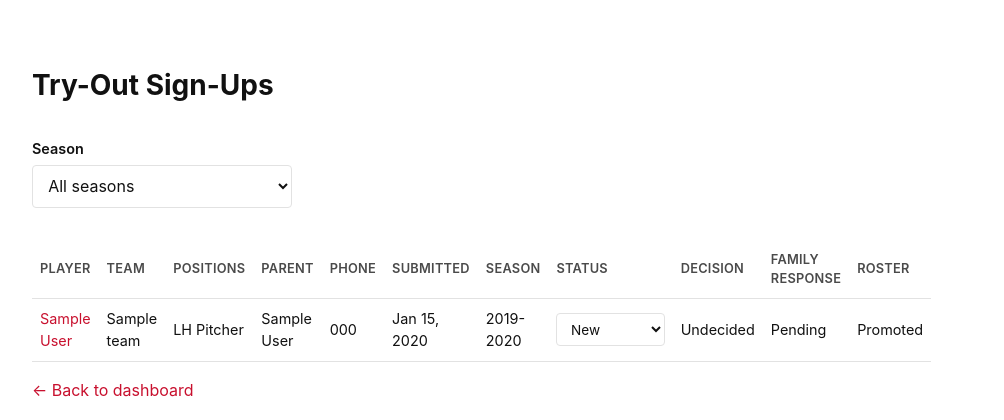
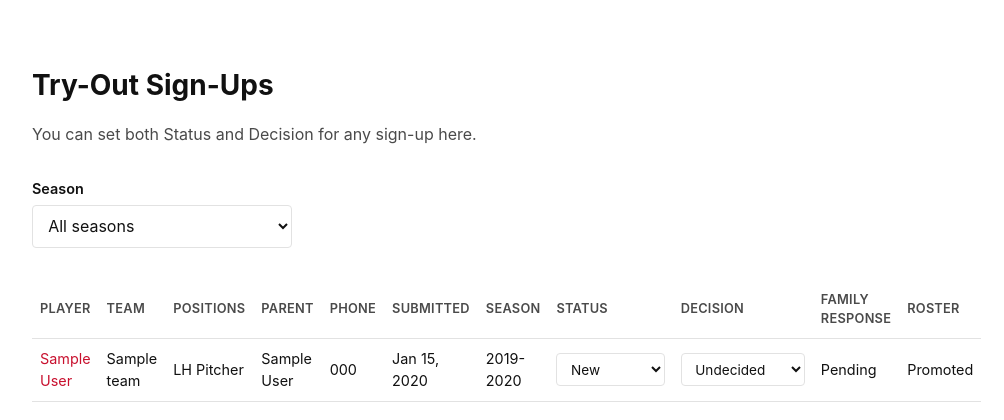
Before and after one commit to haewonito/baseball_club_site, a Django app: page /accounts/dashboard/admin/tryouts/ in a window 1280 px wide. Shown: the part 114-534 px from the top of the page, without its empty margins (272-1276 px from the left). Run offline with Django 5.2, Linux system fonts and the light colour scheme; a user stored in the database is signed in; tables that the repository leaves empty hold one stand-in row (values such as "Sample post").

Commit message:
Make Status and Decision both editable from either dashboard
Previously the admin dashboard could only edit Status (Decision was
read-only text) and the coach dashboard could only edit Decision
(Status was read-only text). Both fields are now editable from both
dashboards -- admin_tryouts_list, admin_tryout_detail, and
coach_tryouts all show live dropdowns for both, reusing the existing
_tryout_status_select.html/_tryout_decision_select.html partials.

Both underlying views (admin_tryout_status_change,
coach_tryout_decision_change) now share a single permission check,
_can_manage_tryout_signup: an admin can act on any signup, a coach only
on their own team's -- same scoping already used for roster/practice
editing. No new audit-logging code was needed -- TryoutStatusChange and
TryoutDecisionChange already record changed_by regardless of role, and
both are already registered read-only in Django admin
(TryoutStatusChangeAdmin/TryoutDecisionChangeAdmin), so every edit from
either dashboard shows up there with who made it.

Also: added a case-insensitive uniqueness fix for accounts.User while
investigating an unrelated email-collision question this session --
email is the account identifier (no username), but the field-level
unique=True is a case-sensitive DB index, so "James@x.com" and
"james@x.com" could coexist as two accounts. New user creation now
lowercases the full email (not just normalize_email's domain-only
lowercasing), InviteClaimSignupForm.clean_email checks case-
insensitively, and a new Lower(email) UniqueConstraint on User backstops
every other creation path (including Django admin's own User form).

Verified end-to-end against the dev server: admin editing Decision from
the list/detail page logs to TryoutDecisionChange with the admin as
changed_by; a coach editing Status logs to TryoutStatusChange with the
coach as changed_by; a coach acting on a signup outside their team still
gets 403 on both; both audit trails show up correctly in Django admin;
and both the form-level and DB-level email-uniqueness checks correctly
reject a case-different duplicate.

Co-Authored-By: Claude Sonnet 5 <noreply@anthropic.com>

```diff
--- a/apps/accounts/forms.py
+++ b/apps/accounts/forms.py
@@ -161,8 +161,10 @@ class InviteClaimSignupForm(forms.Form):
     password2 = forms.CharField(widget=forms.PasswordInput, label="Confirm password")
 
     def clean_email(self):
-        email = self.cleaned_data["email"]
-        if User.objects.filter(email=email).exists():
+        # Case-insensitive: "James@x.com" must collide with an existing
+        # "james@x.com" the same way User's DB constraint requires.
+        email = self.cleaned_data["email"].lower()
+        if User.objects.filter(email__iexact=email).exists():
             raise forms.ValidationError(
                 "An account with this email already exists -- log in instead."
             )
--- a/apps/accounts/models.py
+++ b/apps/accounts/models.py
@@ -4,6 +4,7 @@ from datetime import timedelta
 from django.contrib.auth.base_user import BaseUserManager
 from django.contrib.auth.models import AbstractUser
 from django.db import models
+from django.db.models.functions import Lower
 from django.utils import timezone
 
 
@@ -17,7 +18,11 @@ class UserManager(BaseUserManager):
     """create_user/create_superuser keyed on email -- there is no username."""
 
     def _create_user(self, email, password, **extra_fields):
-        email = self.normalize_email(email)
+        # Fully lowercased, not just normalize_email's domain-only
+        # lowercasing -- email is the account identifier here (no
+        # username), so "James@x.com" and "james@x.com" must resolve to
+        # the same account rather than silently becoming two.
+        email = self.normalize_email(email).lower()
         user = self.model(email=email, **extra_fields)
         user.set_password(password)
         user.save(using=self._db)
@@ -58,6 +63,16 @@ class User(AbstractUser):
     roles = models.ManyToManyField(
         "UserRole", blank=True, related_name="users"
     )
+
+    class Meta:
+        # Belt-and-suspenders on top of the field-level unique=True above --
+        # that's a case-sensitive DB index, so "James@x.com"/"james@x.com"
+        # could otherwise coexist as two rows. Catches any creation path,
+        # not just the ones that remember to check case-insensitively
+        # themselves (see InviteClaimSignupForm.clean_email).
+        constraints = [
+            models.UniqueConstraint(Lower("email"), name="unique_lower_email"),
+        ]
 
     def __str__(self):
         return self.get_full_name() or self.email
--- a/apps/accounts/templates/accounts/admin_tryout_detail.html
+++ b/apps/accounts/templates/accounts/admin_tryout_detail.html
@@ -21,9 +21,8 @@
   </section>
 
   <section class="team-section">
-    <h2>Coach Decision</h2>
-    {# Set by the coach assigned to this signup's team, not from here. #}
-    <p>{{ signup.get_coach_decision_display }}</p>
+    <h2>Decision</h2>
+    {% include "partials/_tryout_decision_select.html" with signup=signup decision_choices=decision_choices %}
   </section>
 
   <section class="team-section">
--- a/apps/accounts/templates/accounts/admin_tryouts_list.html
+++ b/apps/accounts/templates/accounts/admin_tryouts_list.html
@@ -5,6 +5,7 @@
 {% block content %}
   <section class="page-hero">
     <h1>Try-Out Sign-Ups</h1>
+    <p>You can set both Status and Decision for any sign-up here.</p>
   </section>
 
   <form class="filter-form" method="get">
@@ -47,8 +48,7 @@
             <td>{{ signup.submitted_at|date:"M j, Y" }}</td>
             <td>{{ signup.season_label }}</td>
             <td>{% include "partials/_tryout_status_select.html" with signup=signup status_choices=status_choices %}</td>
-            {# Set by the assigned coach, not editable from here -- see coach_tryout_decision_change. #}
-            <td>{{ signup.get_coach_decision_display }}</td>
+            <td>{% include "partials/_tryout_decision_select.html" with signup=signup decision_choices=decision_choices %}</td>
             <td>{{ signup.get_family_response_display }}</td>
             <td>{{ signup.promoted_player|yesno:"Promoted,—" }}</td>
           </tr>
--- a/apps/accounts/views.py
+++ b/apps/accounts/views.py
@@ -101,6 +101,7 @@ def admin_tryouts_list(request):
             "years": years,
             "selected_year": selected_year,
             "status_choices": TryoutStatus.choices,
+            "decision_choices": TryoutDecision.choices,
         },
     )
 
@@ -125,6 +126,7 @@ def admin_tryout_detail(request, pk):
         {
             "signup": signup,
             "status_choices": TryoutStatus.choices,
+            "decision_choices": TryoutDecision.choices,
             "status_changes": status_changes,
             "decision_changes": decision_changes,
         },
@@ -134,10 +136,10 @@ def admin_tryout_detail(request, pk):
 @login_required
 @require_POST
 def admin_tryout_status_change(request, pk):
-    if not request.user.is_admin:
+    signup = get_object_or_404(TryoutSignup.objects.select_related("team"), pk=pk)
+    if not _can_manage_tryout_signup(request.user, signup.team):
         raise PermissionDenied
 
-    signup = get_object_or_404(TryoutSignup, pk=pk)
     new_status = request.POST.get("status", "")
     if new_status not in dict(TryoutStatus.choices):
         return HttpResponseBadRequest("Invalid status")
@@ -369,6 +371,14 @@ def _get_roster_team_or_404(user, team_id):
     return _get_coach_team_or_404(user, team_id)
 
 
+def _can_manage_tryout_signup(user, team):
+    # Both Status and Decision are now editable from either dashboard
+    # (admin_tryout_status_change, coach_tryout_decision_change) -- an
+    # admin can act on any signup, a coach only on their own team's, same
+    # scoping as roster/practice editing.
+    return user.is_admin or TeamCoach.objects.filter(coach=user, team=team).exists()
+
+
 @login_required
 def dashboard_coach(request):
     if not request.user.is_coach:
@@ -581,11 +591,11 @@ def coach_tryouts(request):
     if selected_team_id:
         signups = signups.filter(team_id=selected_team_id)
 
-    # Decision-making (and now, sending its email) is scoped to the coach's
-    # own team(s) -- viewing every signup stays "all teams, all years" per
-    # the coach dashboard's design, but the decision dropdown and send
-    # button only render as editable for the rows this coach is actually
-    # allowed to act on.
+    # Editing (status, decision, sending its email) is scoped to the
+    # coach's own team(s) -- viewing every signup stays "all teams, all
+    # years" per the coach dashboard's design, but the status/decision
+    # dropdowns and send button only render as editable for the rows this
+    # coach is actually allowed to act on.
     my_team_ids = set(
         TeamCoach.objects.filter(coach=request.user).values_list("team_id", flat=True)
     )
@@ -595,6 +605,7 @@ def coach_tryouts(request):
         {
             "signups": signups,
             "decision_choices": TryoutDecision.choices,
+            "status_choices": TryoutStatus.choices,
             "my_team_ids": my_team_ids,
             "teams": teams,
             "selected_team_id": selected_team_id,
@@ -605,11 +616,8 @@ def coach_tryouts(request):
 @login_required
 @require_POST
 def coach_tryout_decision_change(request, pk):
-    if not request.user.is_coach:
-        raise PermissionDenied
-
     signup = get_object_or_404(TryoutSignup.objects.select_related("team"), pk=pk)
-    if not TeamCoach.objects.filter(coach=request.user, team=signup.team).exists():
+    if not _can_manage_tryout_signup(request.user, signup.team):
         raise PermissionDenied
 
     new_decision = request.POST.get("coach_decision", "")
```
Also changed, not shown: apps/accounts/templates/accounts/coach_tryouts.html (+9 -3 lines), apps/accounts/migrations/0006_alter_user_options_user_unique_lower_email.py (added).
